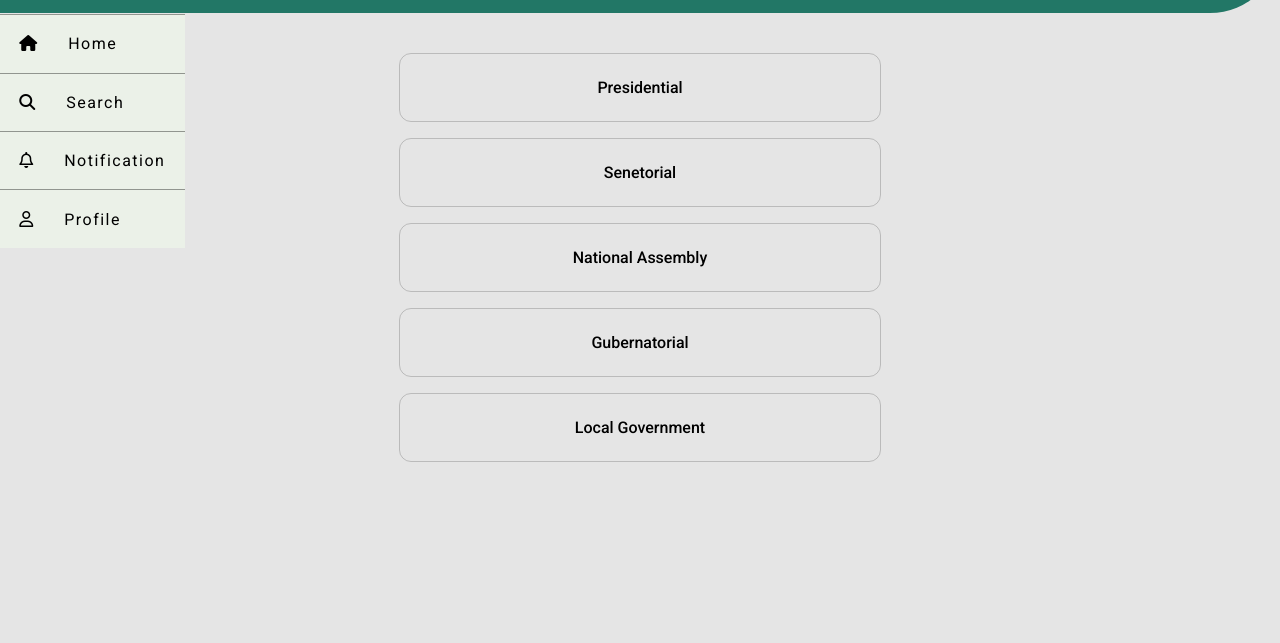
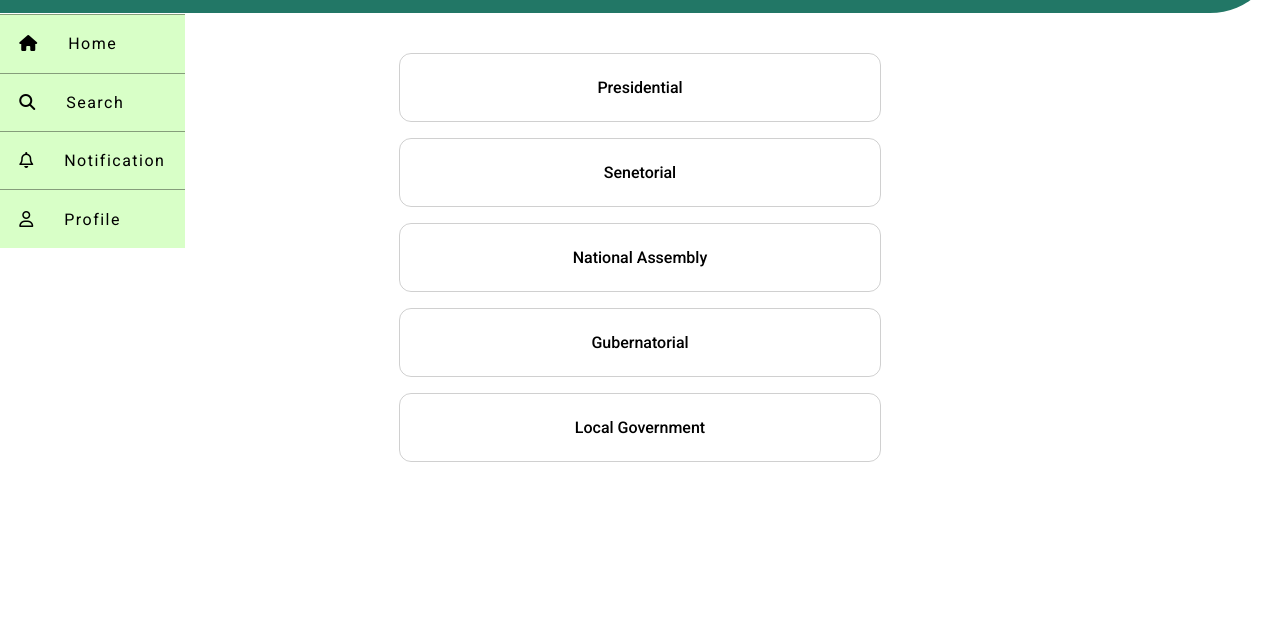
Before and after one commit to osas2211/project94-VOTR-zuri, a plain HTML site: page index.html in a window 1280 px wide. Shown: the part 157-800 px from the top of the page. Drawn offline with Linux system fonts and the light colour scheme.

Commit message:
second commit

```diff
--- a/style.css
+++ b/style.css
@@ -15,7 +15,7 @@ body{
     box-sizing: border-box;
     padding: 0;
     margin: 0;
-    background-color: #e5e5e5;
+    background-color: #ffffff;
     font-family: "Roboto","Poppins", Arial, Helvetica, sans-serif;
 }
 
@@ -76,7 +76,7 @@ nav ul{
     top: 10.7rem;
     left: 0;
     text-align: left;
-    background-color: rgba(240, 255, 234, 0.43);
+    background-color: #d8ffc7;
 }
 
 nav li{
@@ -87,7 +87,7 @@ nav li{
 }
 
 nav a:hover{
-    color: #7fd870;
+    color: #4c982a;
 }
 
 nav i{
```
